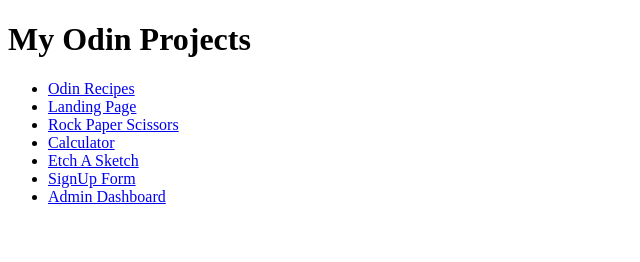
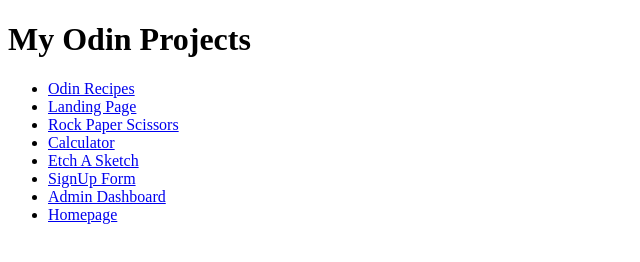
Before and after one commit to mahir-yadav/OdinProjects, a plain HTML site: page index.html in a window 1280 px wide. Shown: the full height of the page, 0-640 px from the left. Drawn offline with Linux system fonts and the light colour scheme.

```diff
--- a/index.html
+++ b/index.html
@@ -15,6 +15,7 @@
         <li><a href="/OdinProjects/etch-a-sketch">Etch A Sketch</a></li>
         <li><a href="/OdinProjects/SignUpform">SignUp Form</a></li>
         <li><a href="/OdinProjects/Dashboard">Admin Dashboard</a></li>
+        <li><a href="/OdinProjects/Homepage">Homepage</a></li>
 
 
     </ul>
```
